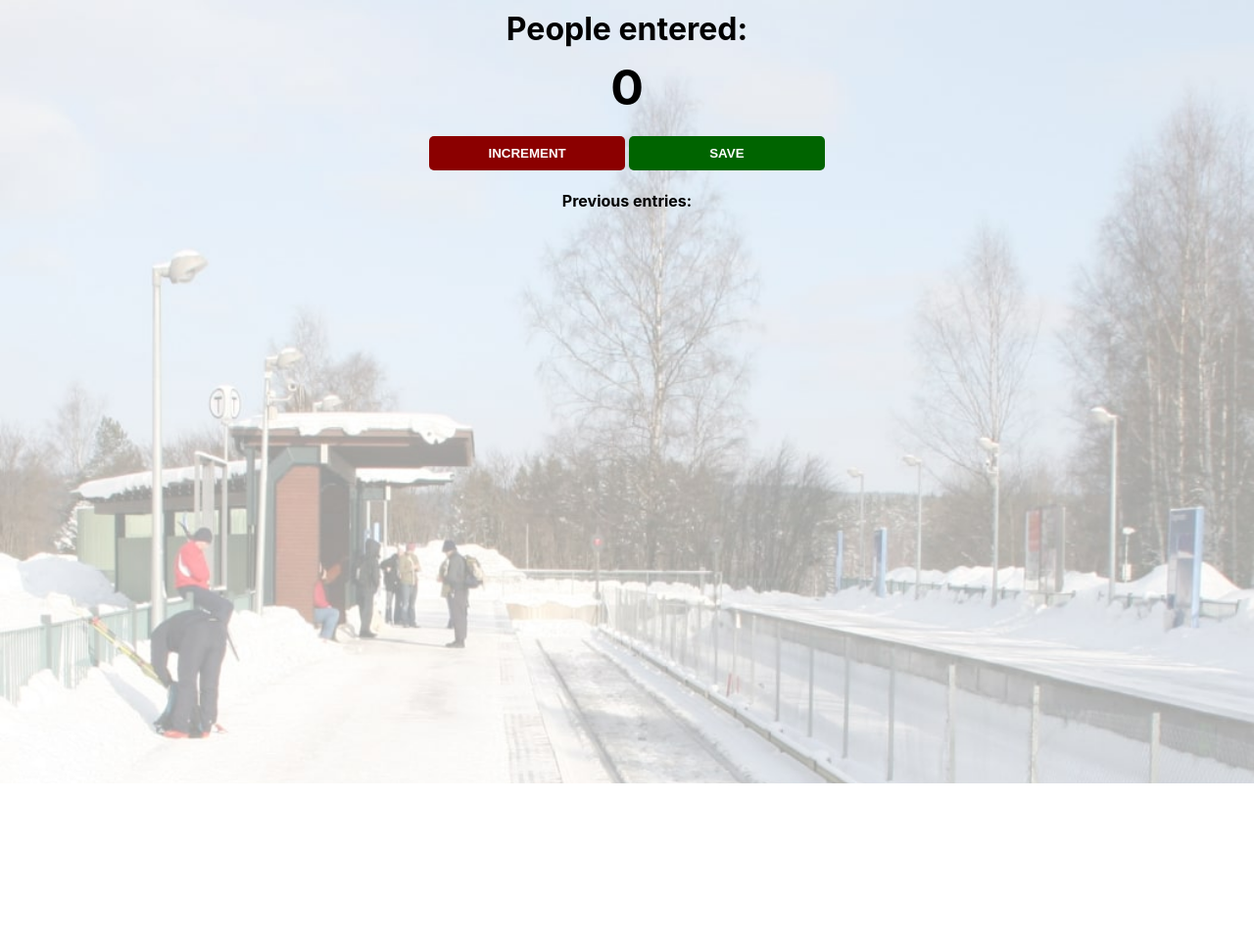
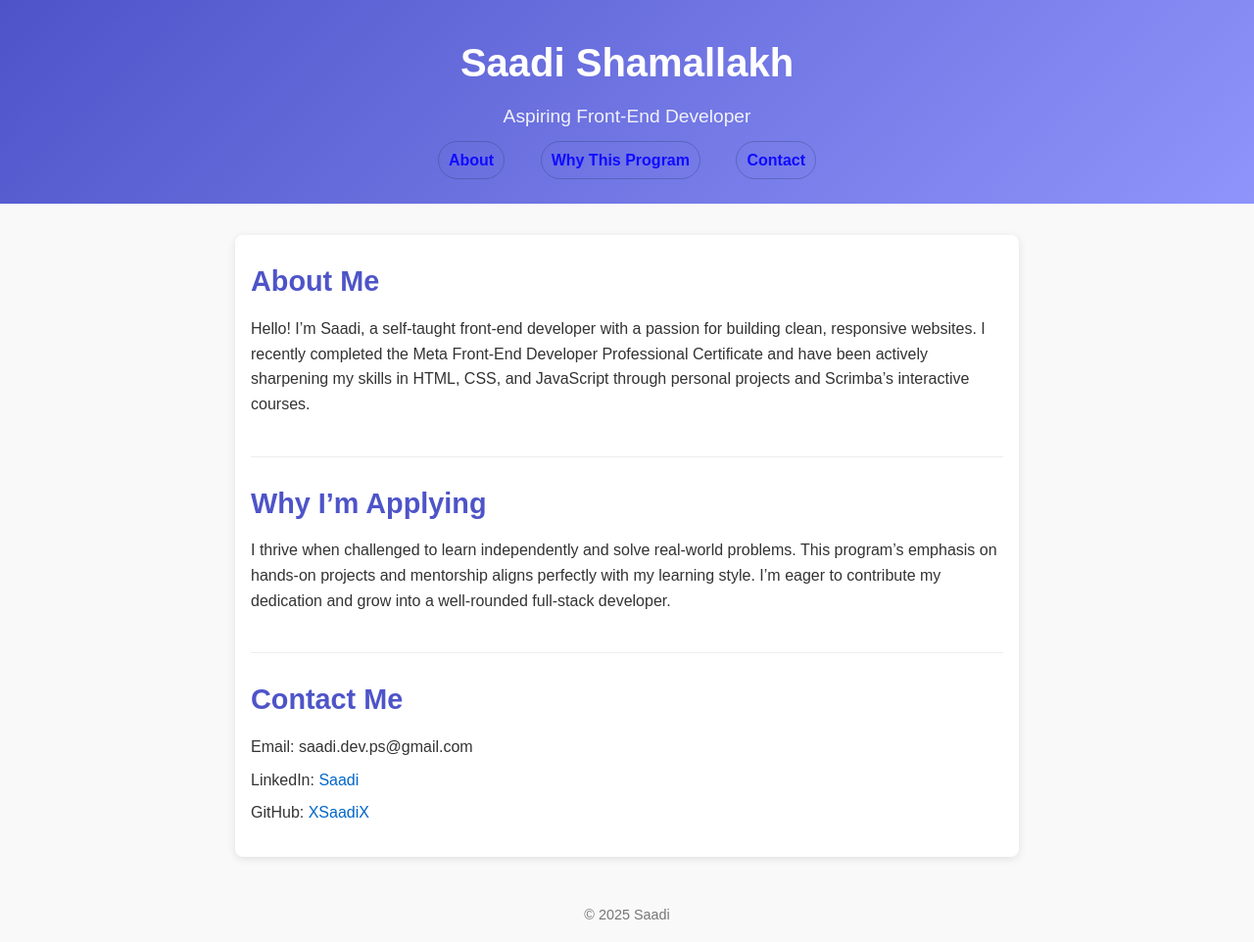
Before and after one commit to XSaadiX/Passengers-Counter, a plain HTML site: page index.html in a window 1280 px wide. Shown: the whole page at 98% size. Before the commit the page ends 800 px from the top, so only its background shows below. Drawn offline with Linux system fonts and the light colour scheme.

Commit message:
My Portfolio

```diff
--- a/index.css
+++ b/index.css
@@ -1,37 +1,86 @@
+* {
+  margin: 0;
+  padding: 0;
+  box-sizing: border-box;
+}
 body {
-    background-image: url("station.jpg");
-    background-size: cover;
-    font-family: -apple-system, BlinkMacSystemFont, 'Segoe UI', Roboto, Oxygen, Ubuntu, Cantarell, 'Open Sans', 'Helvetica Neue', sans-serif;
-    font-weight: bold;
-    text-align: center;
+  font-family: Arial, sans-serif;
+  line-height: 1.6;
+  color: #333;
+  background-color: #f9f9f9;
+  scroll-behavior: smooth;
+}
+a {
+  color: #0066cc;
+  text-decoration: none;
+}
+a:hover {
+  text-decoration: underline;
 }
 
-h1 {
-    margin-top: 10px;
-    margin-bottom: 10px;
+/* Header */
+header {
+  background: linear-gradient(135deg, #4e54c8, #8f94fb);
+  color: #fff;
+  padding: 2rem 1rem;
+  text-align: center;
+}
+header h1 {
+  font-size: 2.5rem;
+  margin-bottom: 0.5rem;
+}
+header .tagline {
+  font-size: 1.2rem;
+  opacity: 0.9;
+  margin-bottom: 1rem;
+}
+header nav a {
+  margin: 0 1rem;
+  font-weight: bold;
+}
+.navLinks a {
+  color: #100cff;
+  border: #26417457 1px solid;
+  border-radius: 20px;
+  padding: 10px;
+}
+/* Main Content */
+main {
+  max-width: 800px;
+  margin: 2rem auto;
+  padding: 0 1rem;
+  background: #fff;
+  border-radius: 8px;
+  box-shadow: 0 2px 8px rgba(0, 0, 0, 0.1);
+}
+section {
+  padding: 1.5rem 0;
+  border-bottom: 1px solid #eee;
+}
+section:last-child {
+  border-bottom: none;
+}
+section h2 {
+  font-size: 1.8rem;
+  margin-bottom: 0.8rem;
+  color: #4e54c8;
+}
+section p {
+  margin-bottom: 1rem;
 }
 
-h2 {
-    font-size: 50px;
-    margin-top: 0;
-    margin-bottom: 20px;
+/* Contact List */
+#contact ul {
+  list-style: none;
+}
+#contact li {
+  margin: 0.5rem 0;
 }
 
-button {
-    border: none;
-    padding-top: 10px;
-    padding-bottom: 10px;
-    color: white;
-    font-weight: bold;
-    width: 200px;
-    margin-bottom: 5px;
-    border-radius: 5px;
+/* Footer */
+footer {
+  text-align: center;
+  padding: 1rem;
+  font-size: 0.9rem;
+  color: #777;
 }
-
-#increment-btn {
-    background: darkred;
-}
-
-#save-btn {
-    background: darkgreen;
-}
--- a/index.html
+++ b/index.html
@@ -1,15 +1,66 @@
-<html>
-    <head>
-        <link rel="stylesheet" href="index.css">
-    </head>
-    <body>
-        <h1>People entered:</h1>
-        <h2 id="count-el">0</h2>
-        <button id="increment-btn" onclick="increment()">INCREMENT</button>
-        <button id="save-btn" onclick="save()">SAVE</button>
-        <p id="save-el">Previous entries: </p>
-        <script src="index.js">
-            nnerText
-        </script>
-    </body>
+<!DOCTYPE html>
+<html lang="en">
+  <head>
+    <meta charset="UTF-8" />
+    <meta name="viewport" content="width=device-width,initial-scale=1" />
+    <title>My Portfolio</title>
+    <link rel="stylesheet" href="index.css" />
+  </head>
+  <body>
+    <header>
+      <h1>Saadi Shamallakh</h1>
+      <p class="tagline">Aspiring Front-End Developer</p>
+      <nav class="navLinks">
+        <a href="#about">About</a>
+        <a href="#why">Why This Program</a>
+        <a href="#contact">Contact</a>
+      </nav>
+    </header>
+
+    <main>
+      <section id="about">
+        <h2>About Me</h2>
+        <p>
+          Hello! I’m Saadi, a self-taught front-end developer with a passion for
+          building clean, responsive websites. I recently completed the Meta
+          Front-End Developer Professional Certificate and have been actively
+          sharpening my skills in HTML, CSS, and JavaScript through personal
+          projects and Scrimba’s interactive courses.
+        </p>
+      </section>
+
+      <section id="why">
+        <h2>Why I’m Applying</h2>
+        <p>
+          I thrive when challenged to learn independently and solve real-world
+          problems. This program’s emphasis on hands-on projects and mentorship
+          aligns perfectly with my learning style. I’m eager to contribute my
+          dedication and grow into a well-rounded full-stack developer.
+        </p>
+      </section>
+
+      <section id="contact">
+        <h2>Contact Me</h2>
+        <ul>
+          <li>Email: saadi.dev.ps@gmail.com</li>
+          <li>
+            LinkedIn:
+            <a
+              href="https://www.linkedin.com/in/saadi-shamallakh/"
+              target="_blank"
+              >Saadi</a
+            >
+          </li>
+          <li>
+            GitHub:
+            <a href="https://github.com/XSaadiX" target="_blank">XSaadiX</a>
+          </li>
+        </ul>
+      </section>
+    </main>
+
+    <footer>
+      <p>&copy; 2025 Saadi</p>
+    </footer>
+  </body>
 </html>
```
